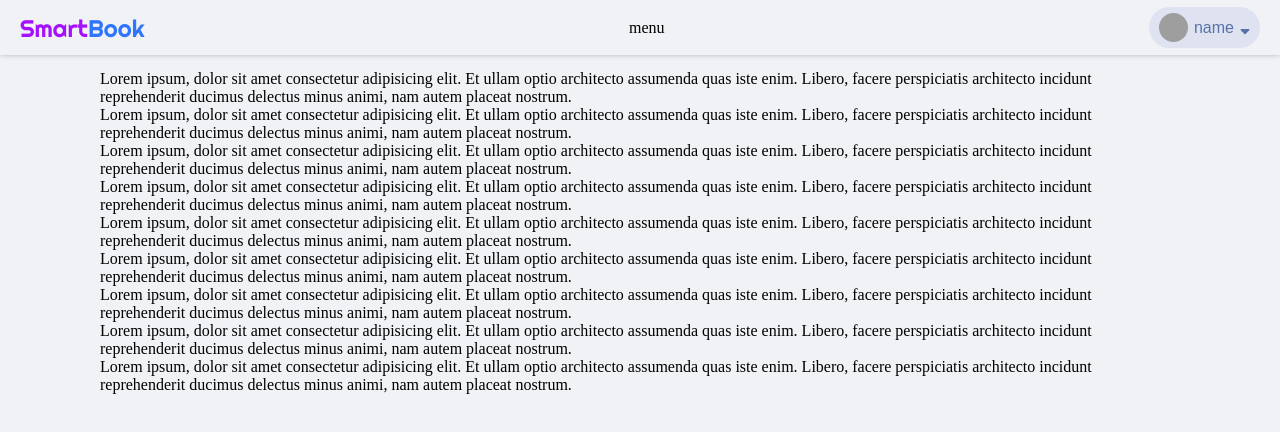
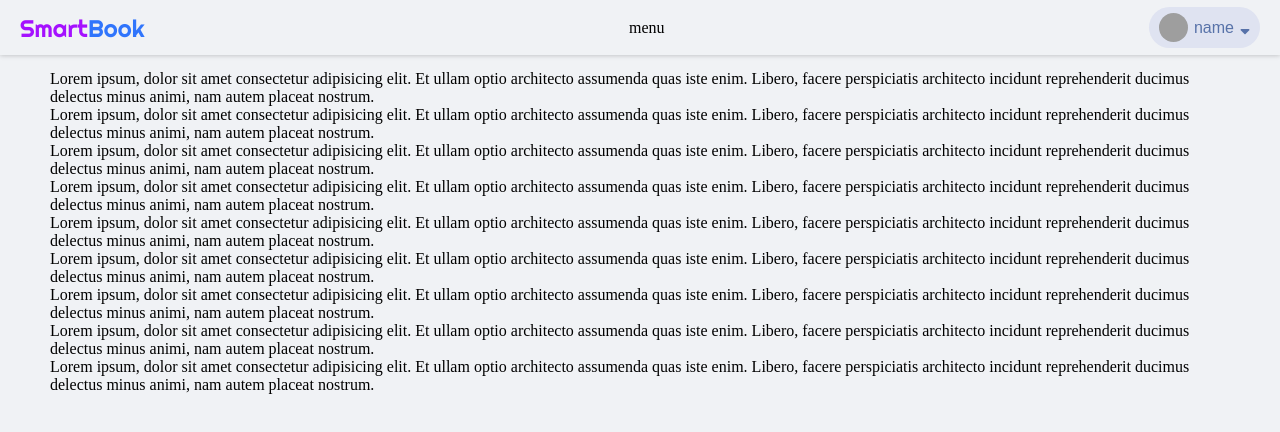
Before and after one commit to MRXOneX/smartbook-front, a Vue app: page / in a window 1280 px wide. Shown: the top 432 px of the page. Built offline with nearby package versions, Linux system fonts and the light colour scheme; grey boxes are pictures that could not be loaded.

Commit message:
Update Container.vue

```diff
--- a/src/layouts/Container.vue
+++ b/src/layouts/Container.vue
@@ -20,7 +20,7 @@ export default {
 
 <style scoped>
     .container {
-        width: 1100px;
+        width: 1200px;
         height: 100%;
         margin: 0 auto;
         padding: 70px 10px 20px;
```
